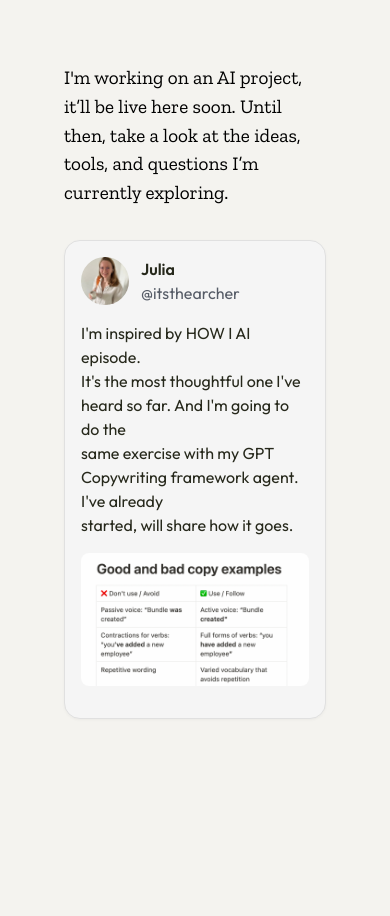
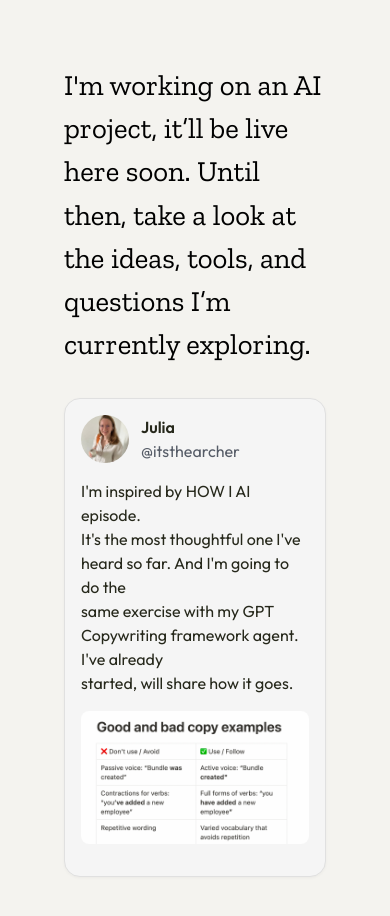
Before and after one commit to usersadvocate/design-portfolio, a React app: page /about/ai in a window 390 px wide. Shown: the top 916 px of the page. Before the commit the page ends 844 px from the top, so only its background shows below. Built offline with nearby package versions, Linux system fonts and the light colour scheme.

Commit message:
Mobile version for about pages

```diff
--- a/src/styles/components/aboutLayout.scss
+++ b/src/styles/components/aboutLayout.scss
@@ -12,6 +12,9 @@
     font-weight: 400;
     padding-bottom: 2rem;
     max-width: 600px;
+    @media (max-width: 1200px) {
+      font-size: 1.8rem;
+    }
   }
 
   .tweet-card {
```
